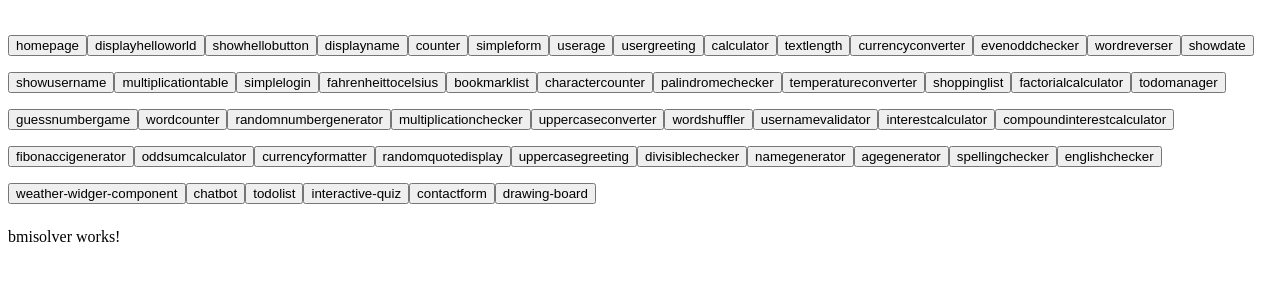
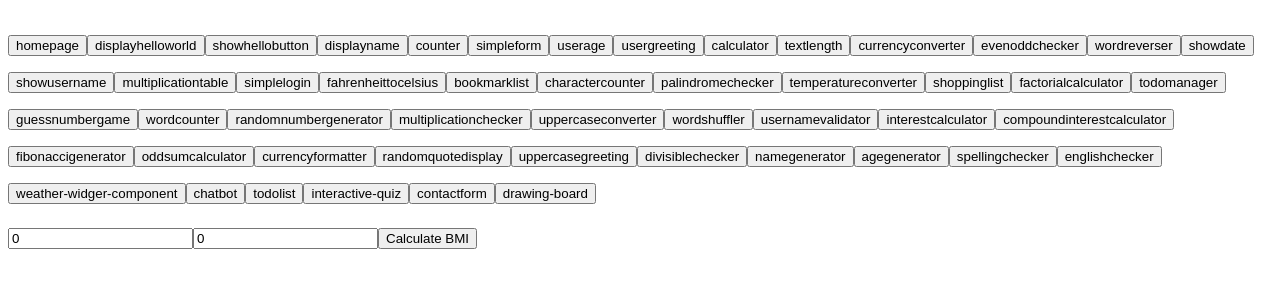
Before and after one commit to Blogging-platform-svfc/Angular-Components, an Angular app: page /bmisolver in a window 1280 px wide. Shown: the top 300 px of the page. Built offline with nearby package versions, Linux system fonts and the light colour scheme.

Commit message:
31bmisolver

```diff
--- a/src/app/components/bmisolver/bmisolver.component.html
+++ b/src/app/components/bmisolver/bmisolver.component.html
@@ -1 +1,4 @@
-<p>bmisolver works!</p>
+<input type="number" [(ngModel)]="height" placeholder="Height (in meters)">
+<input type="number" [(ngModel)]="weight" placeholder="Weight (in kilograms)">
+<button (click)="calculateBMI()">Calculate BMI</button>
+<p *ngIf="bmi !== null">Your BMI: {{ bmi }}</p>
--- a/src/app/components/bmisolver/bmisolver.component.ts
+++ b/src/app/components/bmisolver/bmisolver.component.ts
@@ -6,5 +6,11 @@ import { Component } from '@angular/core';
   styleUrl: './bmisolver.component.css'
 })
 export class BmisolverComponent {
+  height: number = 0;
+  weight: number = 0;
+  bmi: number | null = null;
 
+  calculateBMI() {
+    this.bmi = this.weight / (this.height * this.height);
+  }
 }
```
